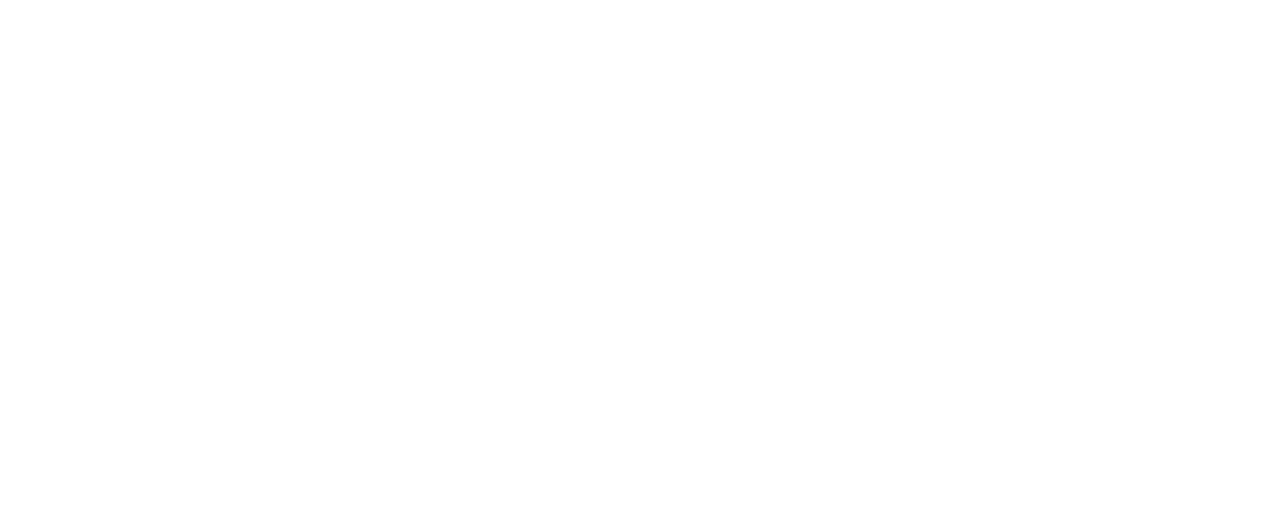
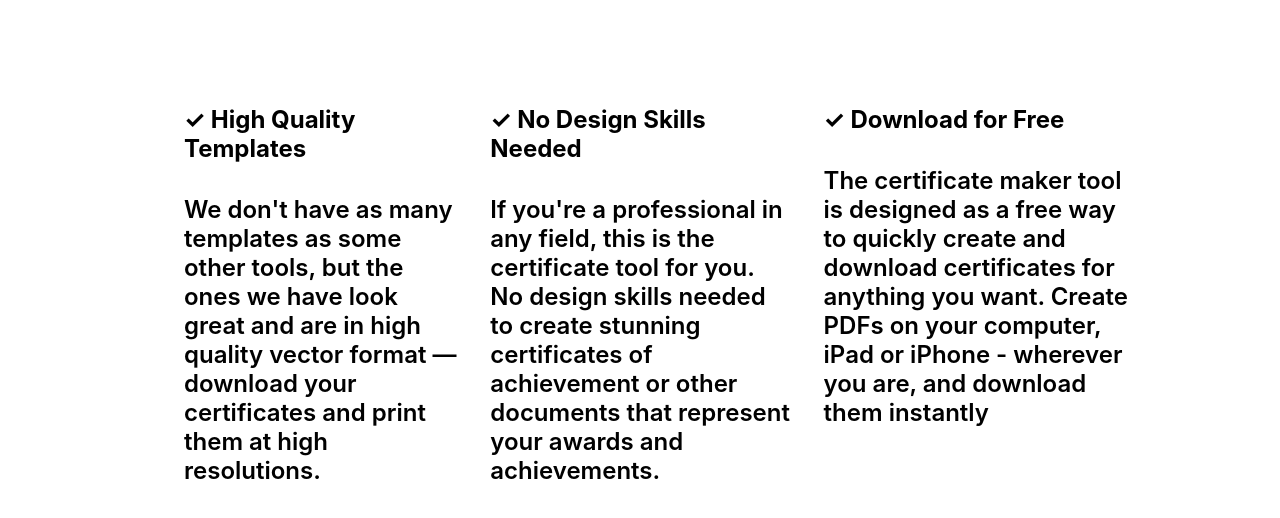
Before and after one commit to jsar3004/certificate_generator, a React (Create React App) app in the folder frontend/: page / in a window 1280 px wide. Shown: the part 1142-1660 px from the top of the page. Before the commit the page ends 1196 px from the top, so only its background shows below. Built offline with nearby package versions, Linux system fonts and the light colour scheme.

Commit message:
second list added

```diff
--- a/frontend/src/Components/Main/Main.css
+++ b/frontend/src/Components/Main/Main.css
@@ -79,9 +79,7 @@
    border-style: none;
     min-width: 50%;
   }
-  .heading1{
 
-  }
   .heading2{
     font-weight: 500;
     font-size: larger;
--- a/frontend/src/Components/Main/Main.js
+++ b/frontend/src/Components/Main/Main.js
@@ -1,5 +1,6 @@
 import React from "react";
 import '../Main/Main.css';
+import SecondList from '../SecondList/SecondList'
 function Main(){
     return(
 <>
@@ -39,6 +40,7 @@
    <img className="image" alt="normal pic" src="https://d33wubrfki0l68.cloudfront.net/646261c1acc41707b6253e4c0aca0c5d0aceb64a/7c076/images/oslo_illustrations/15_power_transp.png"></img>
  </div>
  </div>
+ <SecondList/>
 </>
     );
 }
--- /dev/null
+++ b/frontend/src/Components/SecondList/SecondList.css
@@ -0,0 +1,11 @@
+*{
+    font-family: BlinkMacSystemFont,-apple-system,"Segoe UI",Roboto,Oxygen,Ubuntu,Cantarell,"Fira Sans","Droid Sans","Helvetica Neue",Helvetica,Arial,sans-serif;
+}
+.list-style{
+     margin: 2rem auto;
+     max-width: 80%;
+}
+.para{
+    font-weight: 600;
+    font-size: x-large;
+}
--- /dev/null
+++ b/frontend/src/Components/SecondList/SecondList.js
@@ -0,0 +1,35 @@
+import React from "react";
+import '../SecondList/SecondList.css'
+function SecondList(){
+    return(
+        <div >
+            <ul className="list-style">
+                <li>
+            <h2>
+            ✓ High Quality Templates
+            </h2>
+            <h4 className="para">
+            We don't have as many templates as some other tools, but the ones we have look great and are in high quality vector format — download your certificates and print them at high resolutions.
+            </h4>
+            </li>
+            <li>
+            <h2>
+            ✓ No Design Skills Needed
+            </h2>
+            <h4 className="para">
+            If you're a professional in any field, this is the certificate tool for you. No design skills needed to create stunning certificates of achievement or other documents that represent your awards and achievements.
+            </h4>
+            </li>
+            <li>
+            <h2>
+            ✓ Download for Free
+            </h2>
+            <h4 className="para">
+            The certificate maker tool is designed as a free way to quickly create and download certificates for anything you want. Create PDFs on your computer, iPad or iPhone - wherever you are, and download them instantly
+            </h4>
+            </li>
+            </ul>
+        </div>
+    )
+}
+export default SecondList;
--- a/frontend/src/Components/Topbar/Topbar.css
+++ b/frontend/src/Components/Topbar/Topbar.css
@@ -45,11 +45,6 @@
     font-size: large;
     color: black;
 }
-
-.navbar-links li:hover {
-
-}
-
 .toggle-button {
     position: absolute;
     top: .75rem;
--- a/frontend/src/Pages/Home/Home.js
+++ b/frontend/src/Pages/Home/Home.js
@@ -1,6 +1,6 @@
 import React from "react";
 import TopBar from "../../Components/Topbar/Topbar";
-import Main from "../../Components/Main/Main"
+import Main from "../../Components/Main/Main";
 function Home() {
     return (
      <>
```
